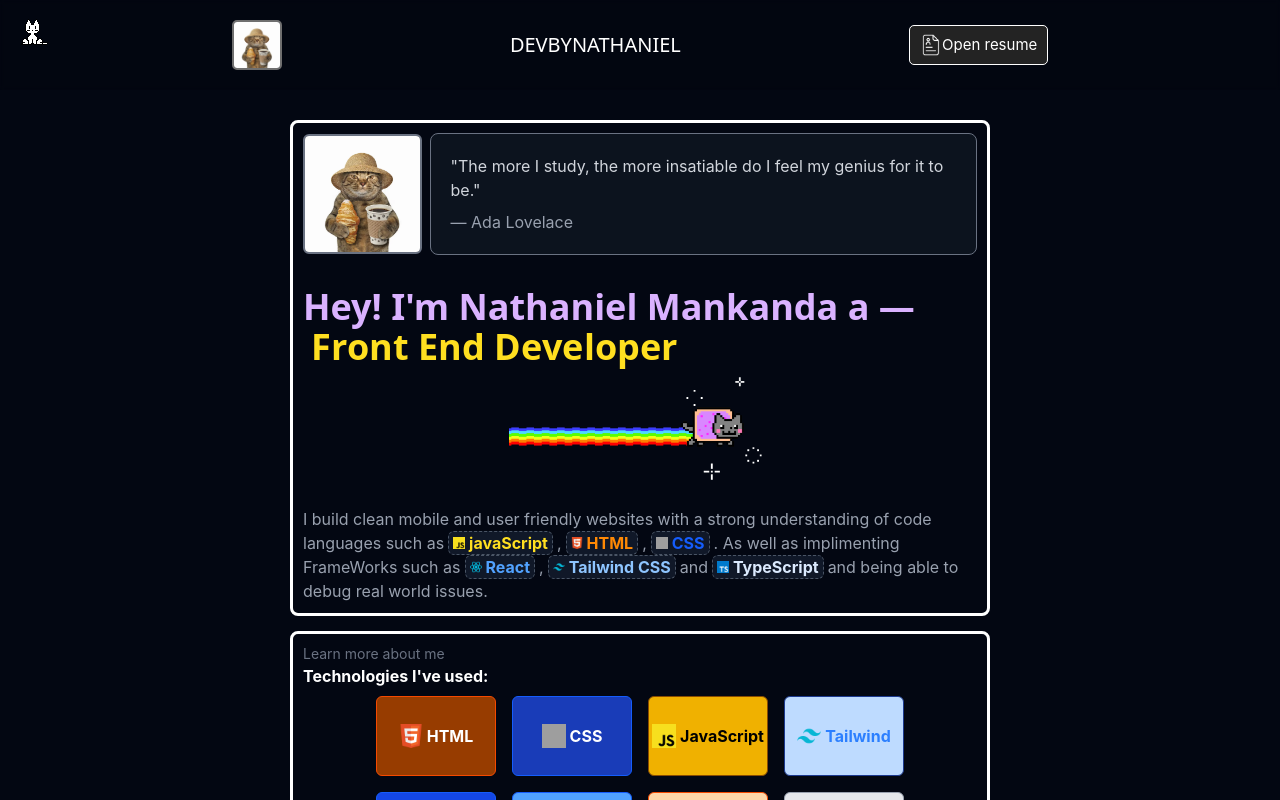
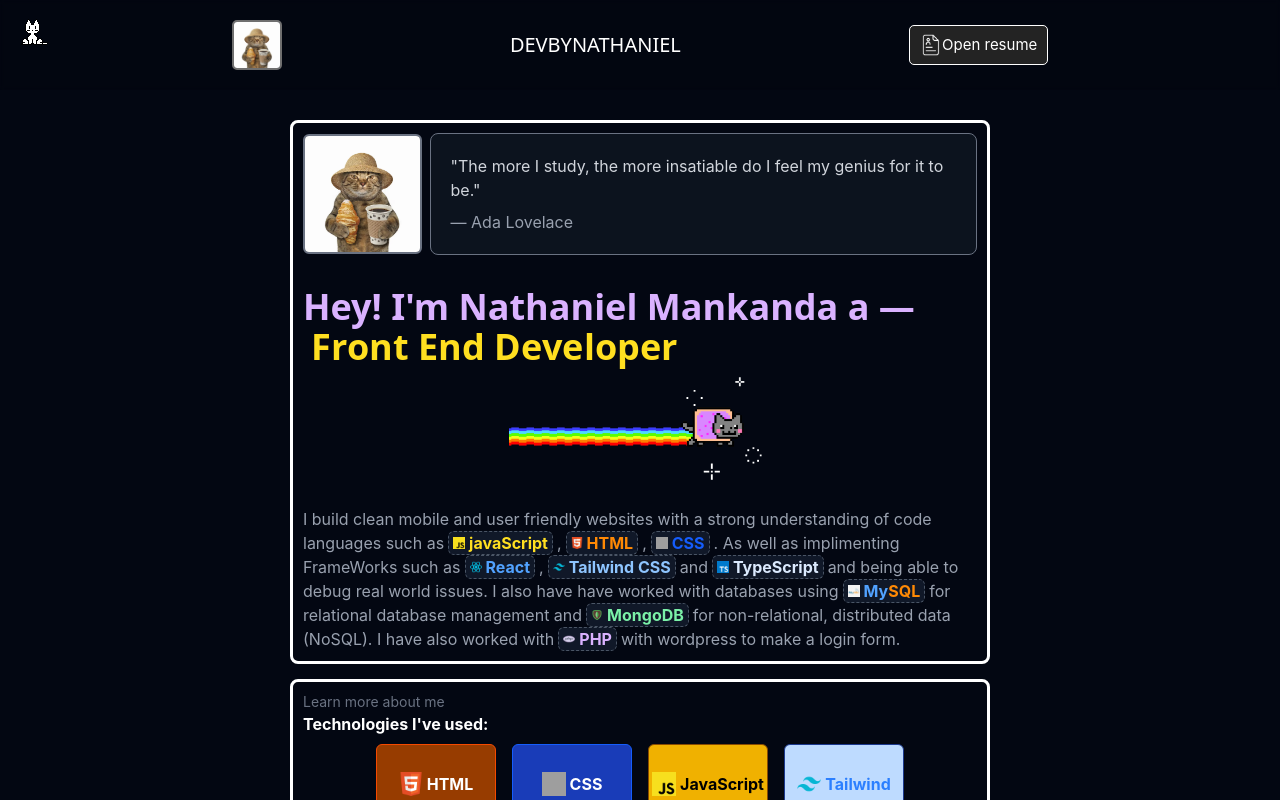
Before and after one commit to NathanielMannkanda/nathaniel-dev-portfolio, a React (Vite) app: page / in a window 1280 px wide. Shown: the top 800 px of the page. Built offline with nearby package versions, Linux system fonts and the light colour scheme; grey boxes are pictures that could not be loaded; a web font is replaced by a local one.

Commit message:
Updated Card Info

```diff
--- a/src/components/Cards.jsx
+++ b/src/components/Cards.jsx
@@ -167,7 +167,50 @@
         </div>
 
         <span className=" text-gray-400">
-          and being able to debug real world issues.
+          and being able to debug real world issues. I also have have worked with databases using
+        </span>
+
+        <div className="inline-flex items-center ml-1 font-bold text-blue-100 bg-gray-900 rounded-md border border-gray-600 border-dashed mr-1 w-fit p-1 h-6">
+          {/*TypeScript card*/}
+          <img
+            className=" w-3 h-3 mr-1"
+            src="/imgs/mysql-icon.png"
+            alt=""
+          />
+          <span className="text-blue-400">My</span>
+          <span className="text-orange-400">SQL</span>
+        </div>
+
+        <span className=" text-gray-400">
+          for relational database management and
+        </span>
+
+        <div className="inline-flex items-center ml-1 font-bold text-green-300 bg-gray-900 rounded-md border border-gray-600 border-dashed mr-1 w-fit p-1 h-6">
+          {/*TypeScript card*/}
+          <img
+            className=" w-3 h-3 mr-1"
+            src="/imgs/mongodb.-logo.png"
+            alt=""
+          />
+          MongoDB
+        </div>
+
+        <span className=" text-gray-400">
+          for non-relational, distributed data (NoSQL). I have also worked with
+        </span>
+
+        <div className="inline-flex items-center ml-1 font-bold text-purple-300 bg-gray-900 rounded-md border border-gray-600 border-dashed mr-1 w-fit p-1 h-6">
+          {/*TypeScript card*/}
+          <img
+            className=" w-3 h-3 mr-1"
+            src="/imgs/php-icon.png"
+            alt=""
+          />
+          PHP
+        </div>
+
+        <span className=" text-gray-400">
+          with wordpress to make a login form.
         </span>
 
       </div>
```
